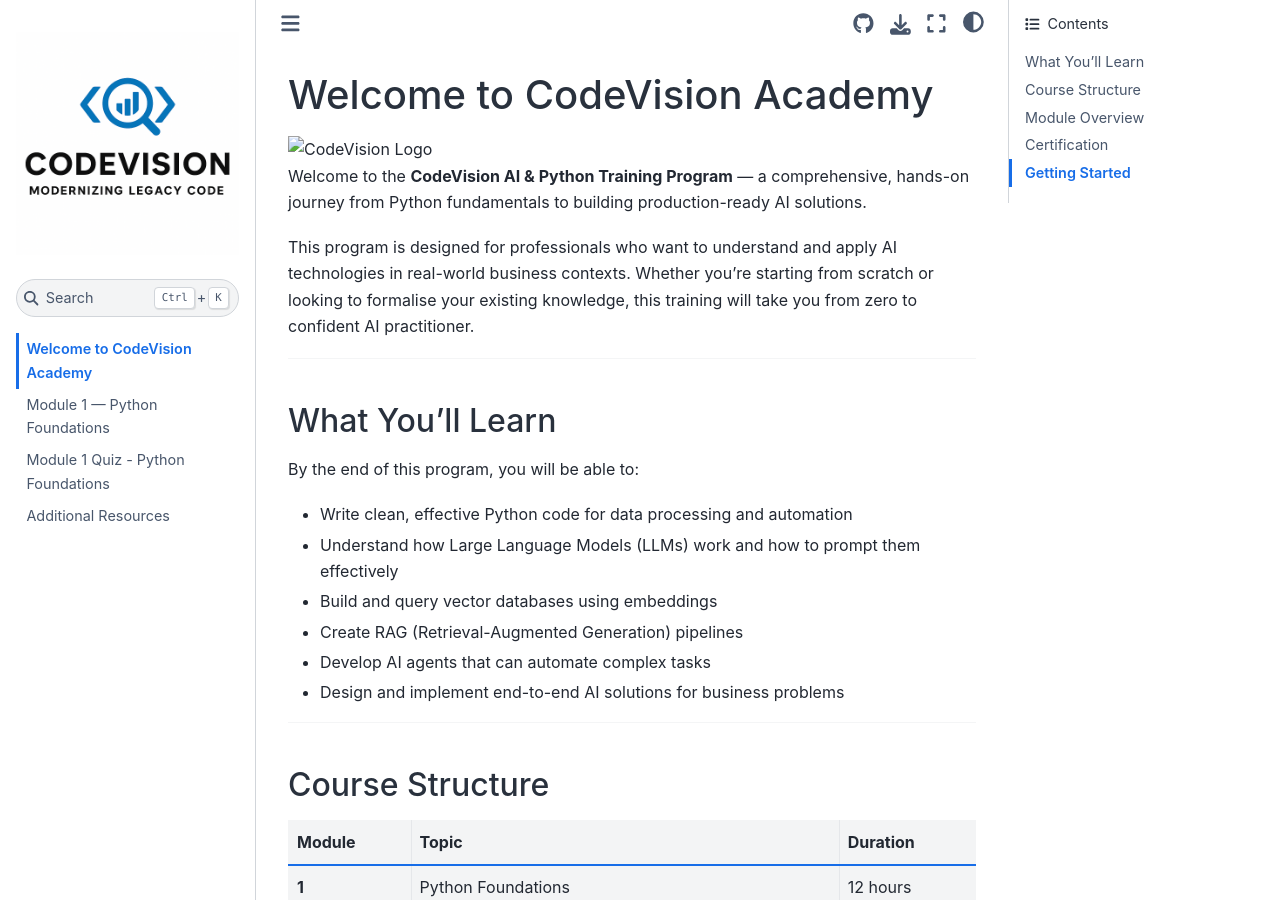
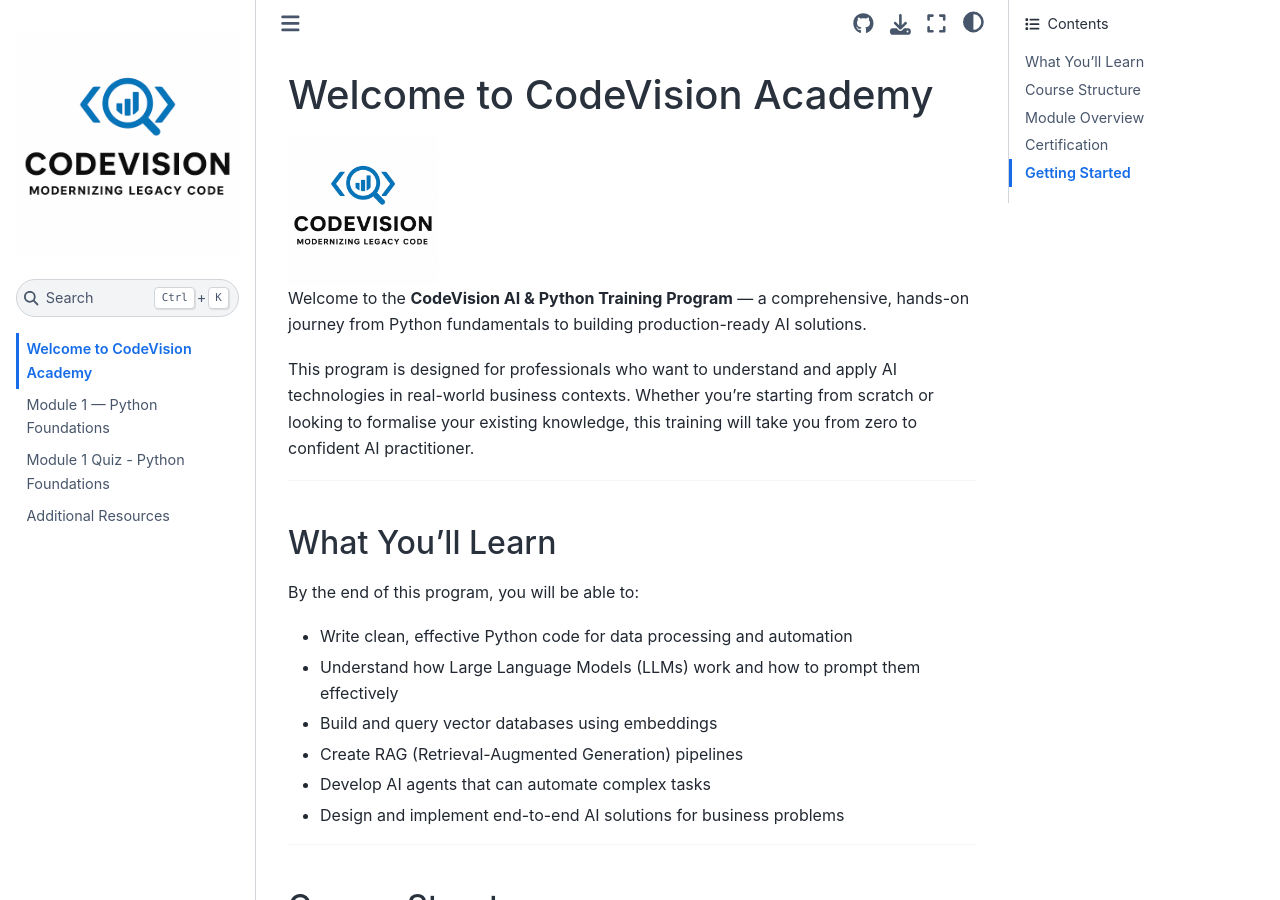
Before and after one commit to jonbowden/python-training, a Jupyter Book: the page built from intro.md, in a window 1280 px wide and 900 px high. Built offline with Jupyter Book 1.0.4 settings and Sphinx 7.4.7 and the Sphinx Book theme 1.1.4, drawn with Linux system fonts in a browser that asks for light colours.

Commit message:
Fix logo display using MyST image directive
🤖 Generated with [Claude Code](https://claude.com/claude-code)

Co-Authored-By: Claude Opus 4.5 <noreply@anthropic.com>

````diff
--- a/intro.md
+++ b/intro.md
@@ -1,6 +1,9 @@
 # Welcome to CodeVision Academy
 
-<img src="CV_White.png" alt="CodeVision Logo" width="150">
+```{image} CV_White.png
+:alt: CodeVision Logo
+:width: 150px
+```
 
 Welcome to the **CodeVision AI & Python Training Program** — a comprehensive, hands-on journey from Python fundamentals to building production-ready AI solutions.
 
````
